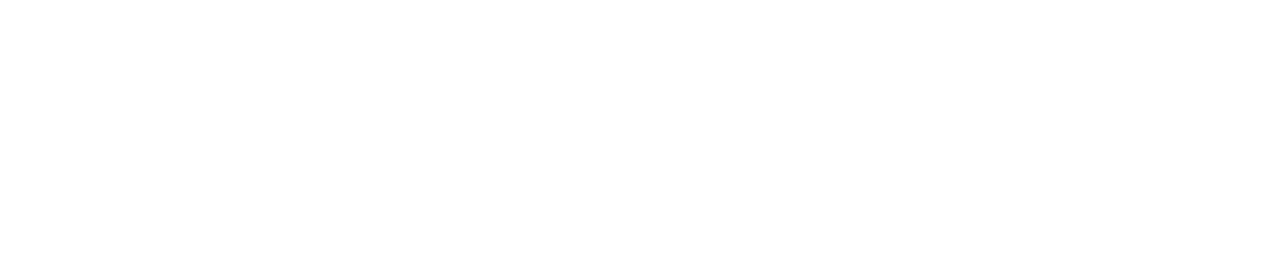
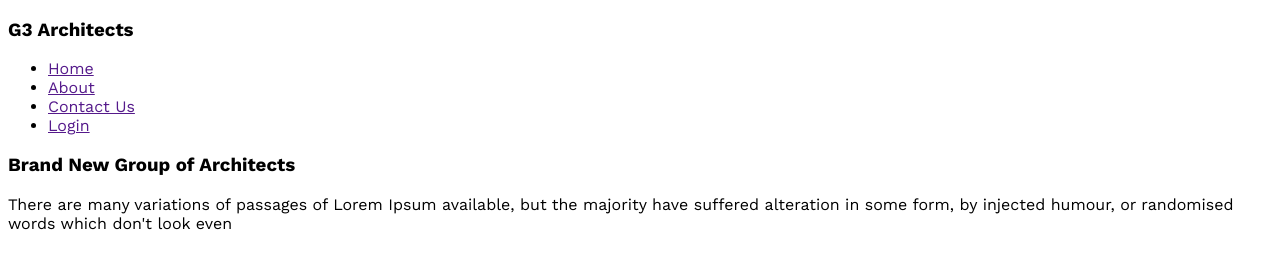
Before and after one commit to mdzarif55/g3-architect-website, a plain HTML site: page index.html in a window 1280 px wide. Drawn offline with nearby package versions, Linux system fonts and the light colour scheme.

Commit message:
font added

```diff
--- a/index.html
+++ b/index.html
@@ -1,13 +1,33 @@
 <!DOCTYPE html>
 <html lang="en">
+
 <head>
     <meta charset="UTF-8">
     <meta name="viewport" content="width=device-width, initial-scale=1.0">
     <title>G3 Artihitect</title>
+    <link rel="preconnect" href="https://fonts.googleapis.com">
+    <link rel="preconnect" href="https://fonts.gstatic.com" crossorigin>
+    <link href="https://fonts.googleapis.com/css2?family=Work+Sans:ital,wght@0,100..900;1,100..900&display=swap"
+        rel="stylesheet">
     <link rel="stylesheet" href="style/style.css">
 </head>
+
 <body>
     <header>
+        <nav>
+            <h3>G3 Architects</h3>
+            <ul>
+                <li><a href="">Home</a></li>
+                <li><a href="">About</a></li>
+                <li><a href="">Contact Us</a></li>
+                <li><a href="">Login</a></li>
+            </ul>
+            <div class="header">
+                <h3>Brand New Group of Architects</h3>
+                <p>There are many variations of passages of Lorem Ipsum available, but the majority have suffered
+                    alteration in some form, by injected humour, or randomised words which don't look even</p>
+            </div>
+        </nav>
 
     </header>
     <main>
@@ -17,4 +37,5 @@
 
     </footer>
 </body>
+
 </html>
--- a/style/style.css
+++ b/style/style.css
@@ -0,0 +1,5 @@
+* {
+    font-family: "Work Sans", sans-serif;
+    font-optical-sizing: auto;
+    font-style: normal;
+}
```
